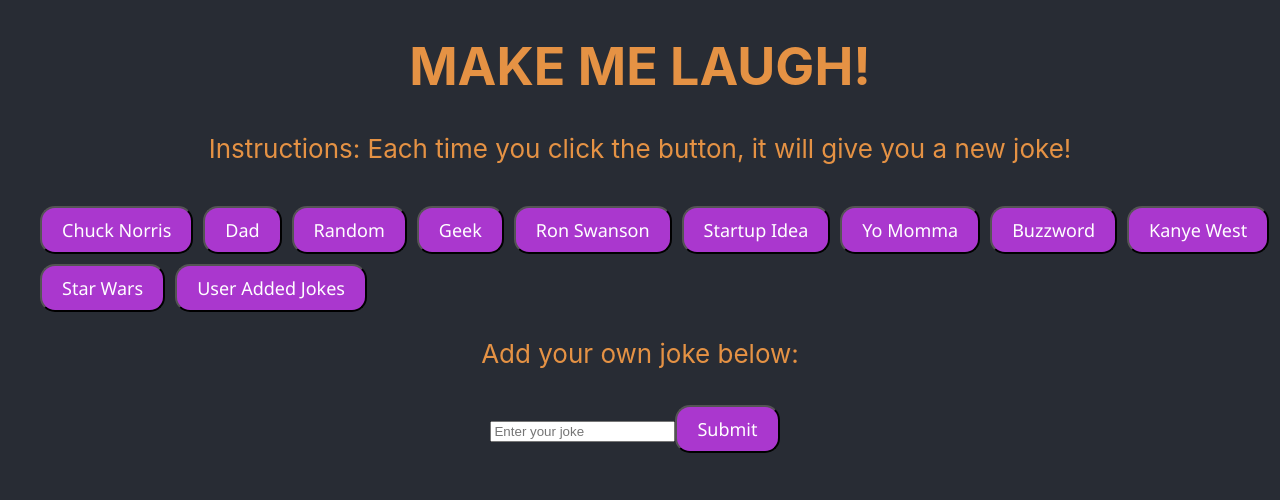
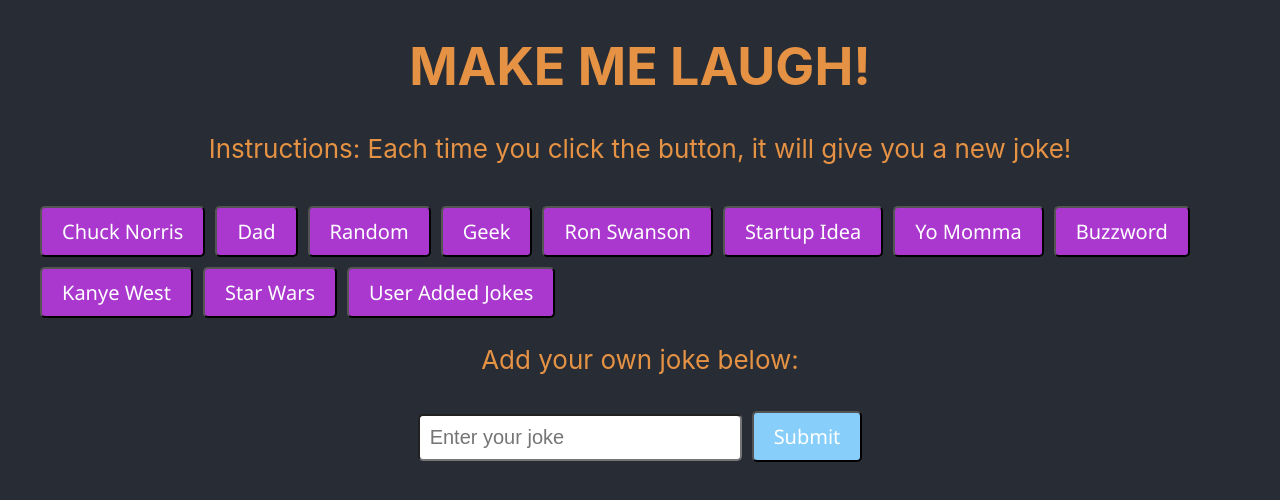
Before and after one commit to Anisha7/react-joke-generator, a React (Create React App) app: page / in a window 1280 px wide. Shown: the top 500 px of the page. Built offline with nearby package versions, Linux system fonts and the light colour scheme.

Commit message:
user input

```diff
--- a/src/App.js
+++ b/src/App.js
@@ -113,7 +113,7 @@ class App extends Component {
         }).then(
             (result) => {
                 console.log(result)
-                let joke = result.setup + result.punchline
+                let joke = result.setup + ' ' + result.punchline
                 console.log(joke)
                 this.setState({currJoke: joke})
             }
--- a/src/inputField.css
+++ b/src/inputField.css
@@ -0,0 +1,13 @@
+input {
+    width: 300px;
+    padding: 10px;
+    font-size: 20px;
+    margin: 10px;
+    border-radius: 5px;
+}
+
+button {
+    background-color: lightskyblue;
+    border-radius: 5px;
+    font-size: 20px;
+}
```
